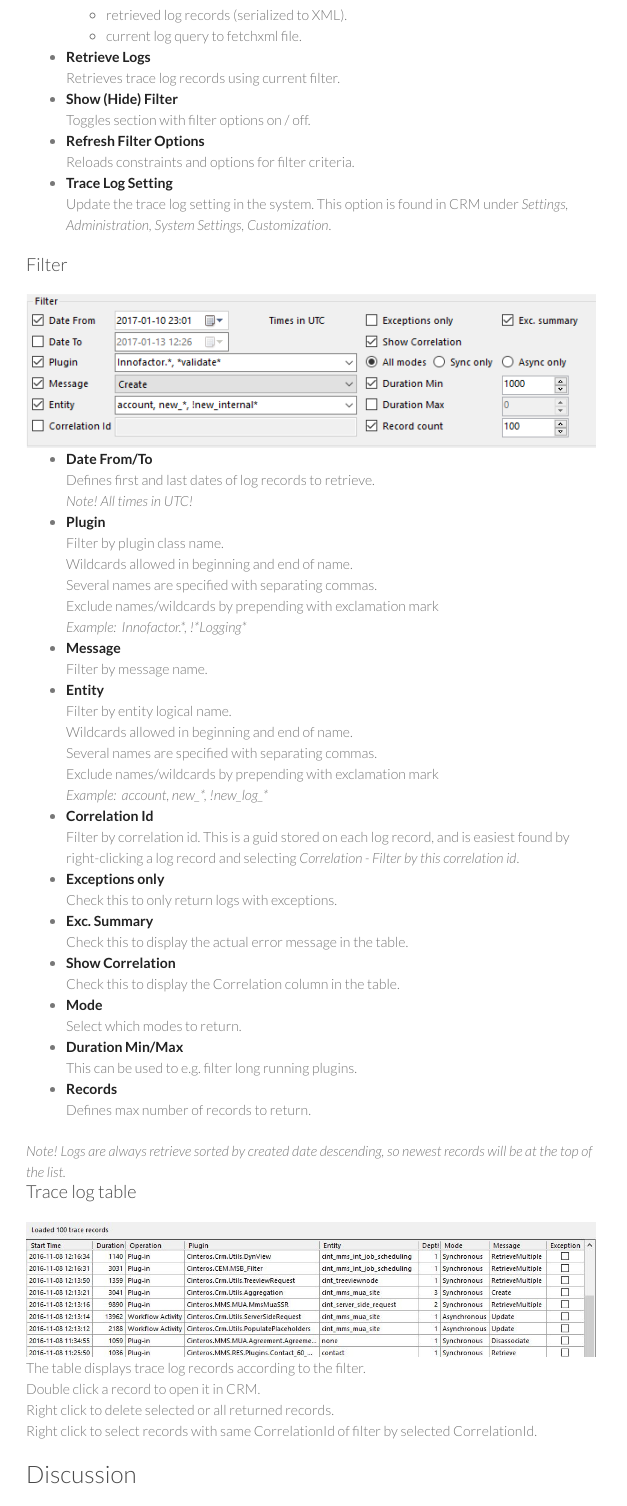
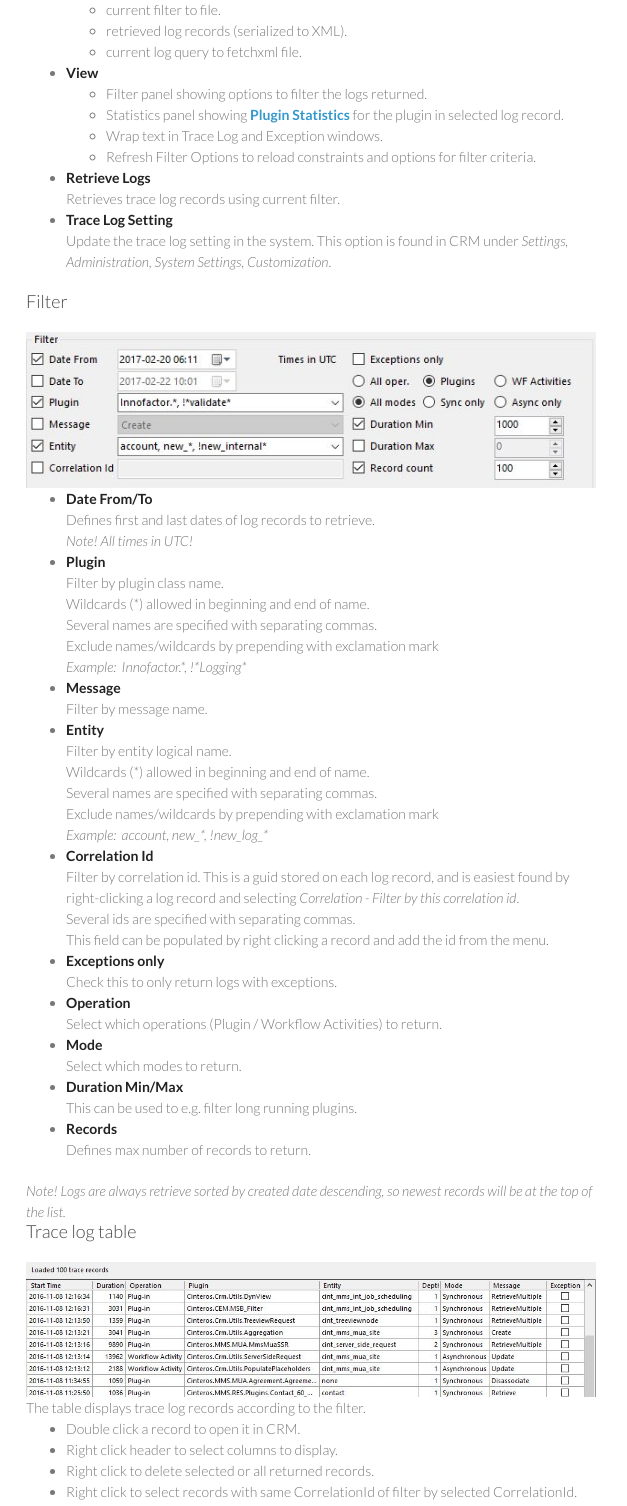
Before and after one commit to rappen/PluginTraceViewer, a plain HTML site: page docs/index.html in a window 1280 px wide. Shown: the part 528-2034 px from the top of the page, 329-956 px from the left. Drawn offline with nearby package versions, Linux system fonts and the light colour scheme; some packages are replaced by stand-ins of ours; no server answers; a script that the page names is missing.

Commit message:
Web updated with new features

```diff
--- a/docs/index.html
+++ b/docs/index.html
@@ -218,7 +218,7 @@
                 </h3>
                 <p>
                     <h4>Menu</h4>
-                    <img src="images/PTV-menu2.png">
+                    <img src="images/PTV-menu3.jpg">
                     <br />
                     <ul>
                         <li>
@@ -238,16 +238,17 @@
                             </ul>
                         </li>
                         <li>
+                            <strong>View</strong>
+                            <ul>
+                                <li>Filter panel showing options to filter the logs returned.</li>
+                                <li>Statistics panel showing <a href="https://msdn.microsoft.com/en-us/library/gg334752.aspx#Run-time statistics" target="_blank">Plugin Statistics</a> for the plugin in selected log record.
+                                <li>Wrap text in Trace Log and Exception windows.</li>
+                                <li>Refresh Filter Options to reload constraints and options for filter criteria.</li>
+                            </ul>
+                        </li>
+                        <li>
                             <strong>Retrieve Logs</strong>
                             <br /> Retrieves trace log records using current filter.
-                        </li>
-                        <li>
-                            <strong>Show (Hide) Filter</strong>
-                            <br /> Toggles section with filter options on / off.
-                        </li>
-                        <li>
-                            <strong>Refresh Filter Options</strong>
-                            <br /> Reloads constraints and options for filter criteria.
                         </li>
                         <li>
                             <strong>Trace Log Setting</strong>
@@ -256,7 +257,7 @@
                     </ul>
 
                     <h4>Filter</h4>
-                    <img src="images/PTV-filter2.png">
+                    <img src="images/PTV-filter3.jpg">
                     <br />
                     <ul>
                         <li>
@@ -267,7 +268,7 @@
                         <li>
                             <strong>Plugin</strong>
                             <br />Filter by plugin class name.
-                            <br />Wildcards allowed in beginning and end of name.
+                            <br />Wildcards (*) allowed in beginning and end of name.
                             <br />Several names are specified with separating commas.
                             <br />Exclude names/wildcards by prepending with exclamation mark
                             <br /><em>Example:&nbsp;&nbsp;Innofactor.*, !*Logging*</em>
@@ -279,26 +280,24 @@
                         <li>
                             <strong>Entity</strong>
                             <br />Filter by entity logical name.
-                            <br />Wildcards allowed in beginning and end of name.
+                            <br />Wildcards (*) allowed in beginning and end of name.
                             <br />Several names are specified with separating commas.
                             <br />Exclude names/wildcards by prepending with exclamation mark
                             <br /><em>Example:&nbsp;&nbsp;account, new_*, !new_log_*</em>
                         </li>
                         <li>
                             <strong>Correlation Id</strong>
-                            <br /> Filter by correlation id. This is a guid stored on each log record, and is easiest found by right-clicking a log record and selecting <em>Correlation - Filter by this correlation id</em>.
+                            <br />Filter by correlation id. This is a guid stored on each log record, and is easiest found by right-clicking a log record and selecting <em>Correlation - Filter by this correlation id</em>.
+                            <br />Several ids are specified with separating commas.
+                            <br />This field can be populated by right clicking a record and add the id from the menu.
                         </li>
                         <li>
                             <strong>Exceptions only</strong>
                             <br /> Check this to only return logs with exceptions.
                         </li>
                         <li>
-                            <strong>Exc. Summary</strong>
-                            <br /> Check this to display the actual error message in the table.
-                        </li>
-                        <li>
-                            <strong>Show Correlation</strong>
-                            <br /> Check this to display the Correlation column in the table.
+                            <strong>Operation</strong>
+                            <br /> Select which operations (Plugin / Workflow Activities) to return.
                         </li>
                         <li>
                             <strong>Mode</strong>
@@ -314,13 +313,17 @@
                         </li>
                     </ul>
                     <em>Note! Logs are always retrieve sorted by created date descending, so newest records will be at the top of the list.</em>
+                    <br />
 
                     <h4>Trace log table</h4>
                     <img src="images/PTV-grid.jpg">
                     <br /> The table displays trace log records according to the filter.
-                    <br /> Double click a record to open it in CRM.
-                    <br /> Right click to delete selected or all returned records.
-                    <br /> Right click to select records with same CorrelationId of filter by selected CorrelationId.
+                    <ul>
+                        <li> Double click a record to open it in CRM.</li>
+                        <li> Right click header to select columns to display.</li>
+                        <li> Right click to delete selected or all returned records.</li>
+                        <li> Right click to select records with same CorrelationId of filter by selected CorrelationId.</li>
+                    </ul>
                 </p>
                 <h3>
                     <a id="gitter" class="anchor" href="#gitter" aria-hidden="true"><span class="octicon octicon-link"></span></a>Discussion
```
Also changed, not shown: docs/images/PTV-filter3.jpg (added), docs/images/PTV-menu3.jpg (added).
